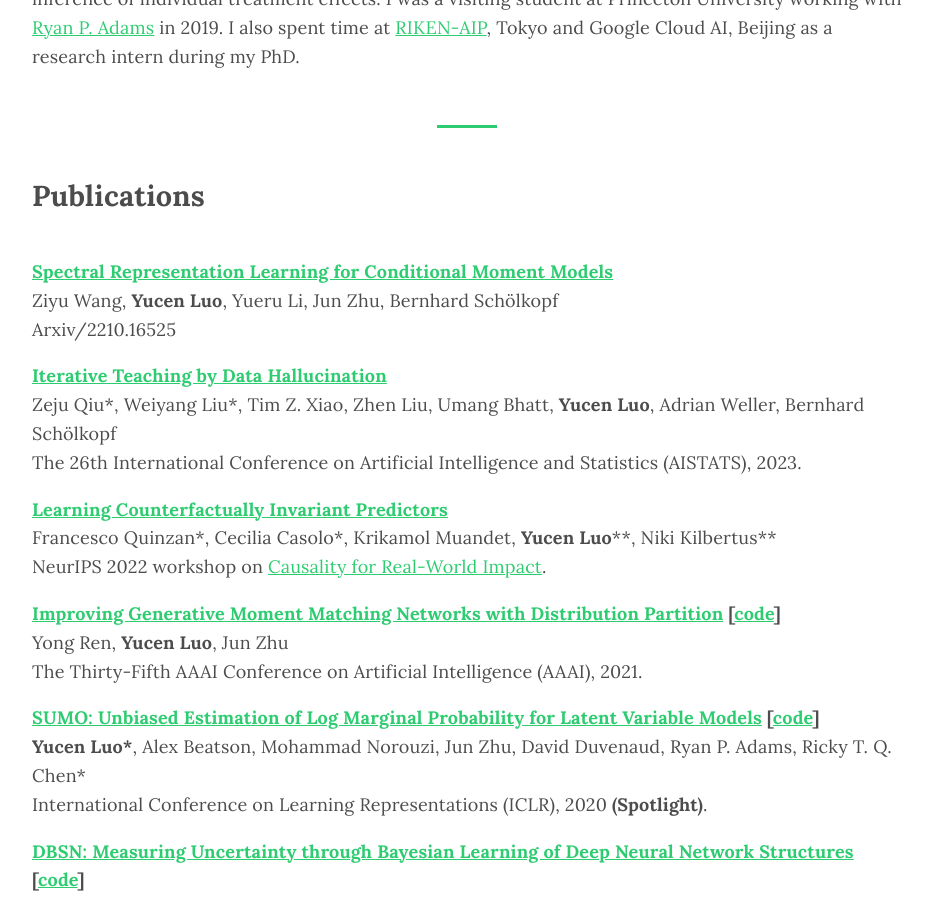
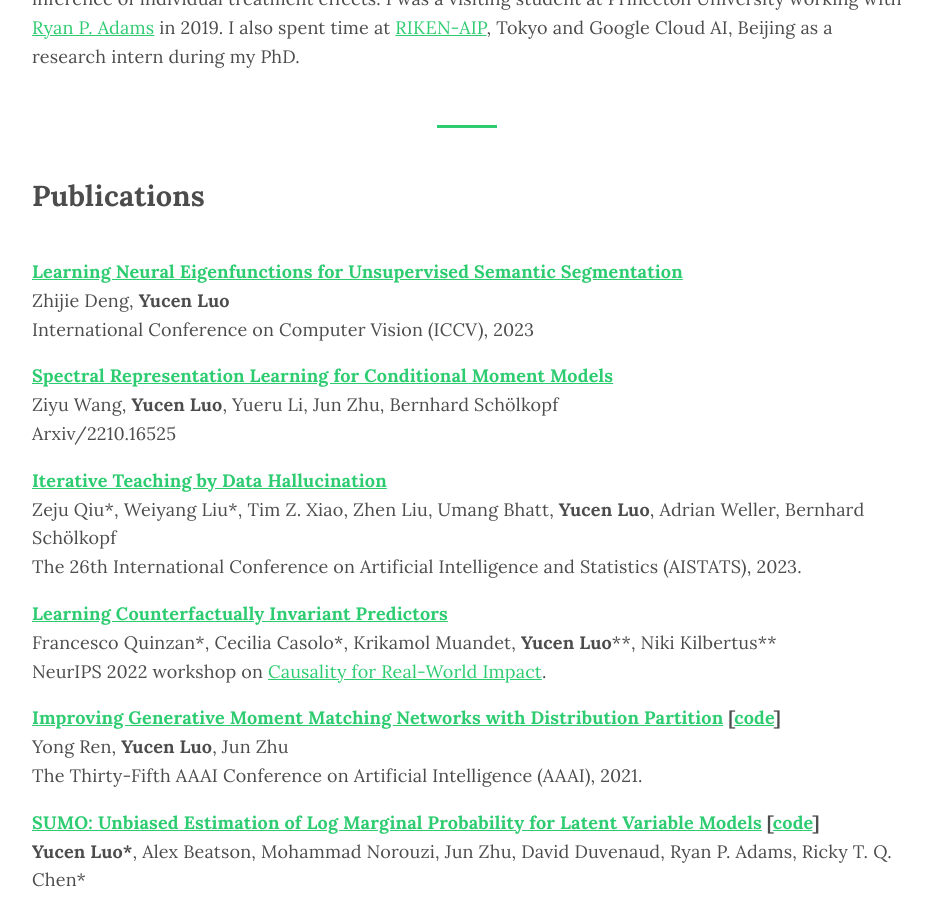
Before and after one commit to xinmei9322/xinmei9322.github.io, a Jekyll site: the page built from index.md, in a window 1280 px wide and 900 px high, scrolled down 629 px. Shown: the whole window, without its empty margins (173-1104 px from the left). Built offline with Jekyll 4.4.1, drawn with Linux system fonts in a browser that asks for light colours; some web fonts are replaced.

Commit message:
Update index.md

```diff
--- a/index.md
+++ b/index.md
@@ -24,6 +24,15 @@ I also spent time at Google Cloud AI, Beijing as a research intern, supervised b
 
 <table style="margin: 0px; border-collapse: separate; border-spacing: 0 1em">
 	<tbody>
+		<tr>
+		<td>
+	            <strong> <a href="https://arxiv.org/pdf/2304.02841.pdf">Learning Neural Eigenfunctions for Unsupervised Semantic Segmentation</a></strong>
+	        <br>
+		Zhijie Deng, <strong>Yucen Luo</strong>
+	        <br>
+		<i> International Conference on Computer Vision (ICCV), 2023</i>
+	        </td>
+	    </tr>
 		<tr>
 		<td>
 	            <strong> <a href="https://arxiv.org/pdf/2210.16525.pdf">Spectral Representation Learning for Conditional Moment Models</a></strong>
```
